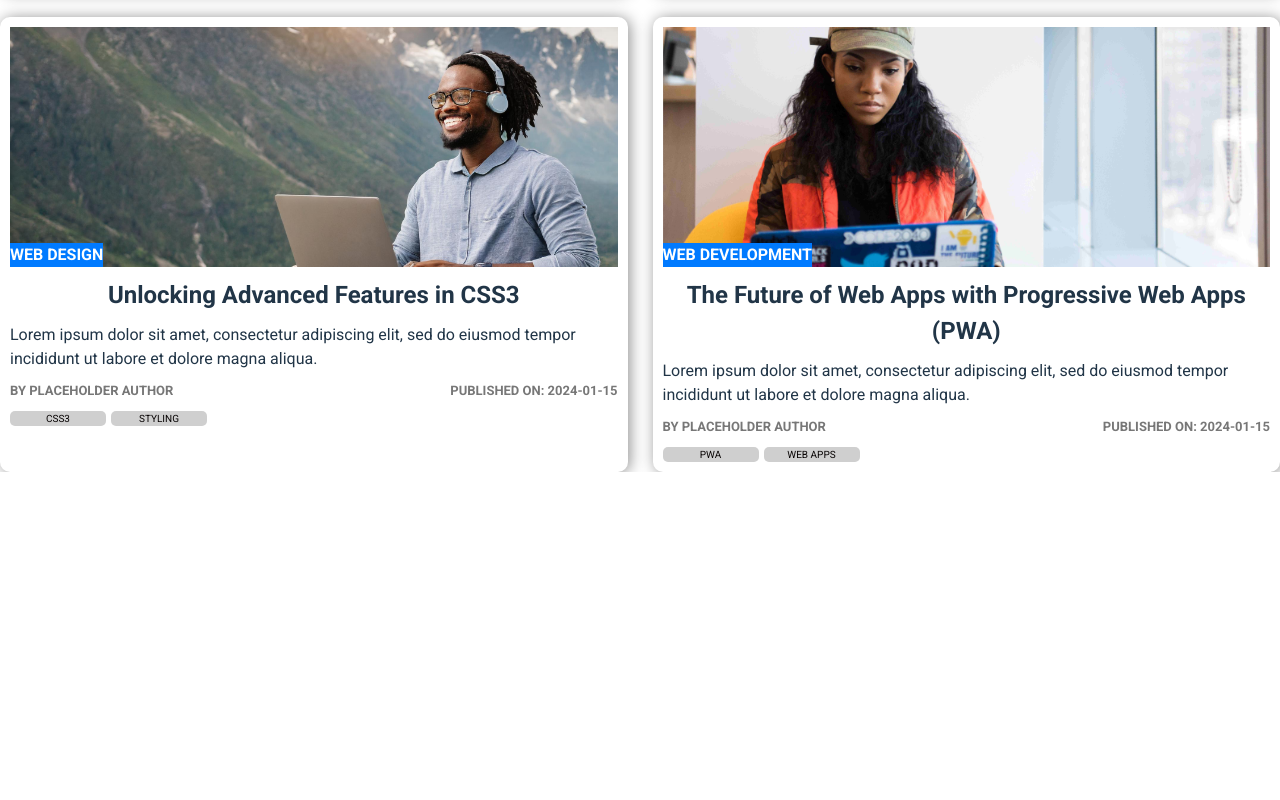
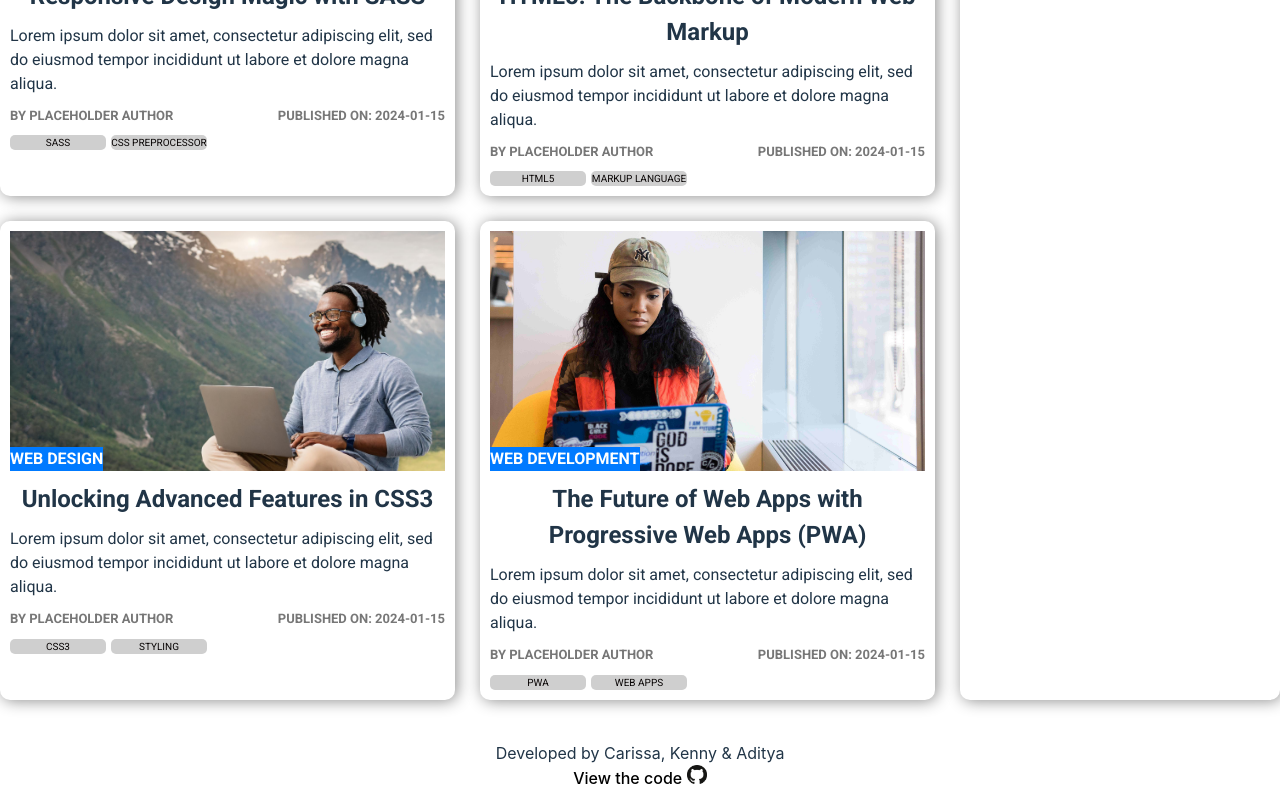
Before and after one commit to akbcit/News-App, a React (Vite) app: page / in a window 1280 px wide. Shown: the part 2378-3178 px from the top of the page. Before the commit the page ends 2850 px from the top, so only its background shows below. Built offline with nearby package versions, Linux system fonts and the light colour scheme.

Commit message:
added empty sidebar and footer

```diff
--- a/src/App.css
+++ b/src/App.css
@@ -10,6 +10,9 @@
 
 main{
   max-width: 1280px;
+  display: flex;
+  flex-direction: column;
+  gap:25px;
 }
 
 @media (min-width: 960px) {
--- /dev/null
+++ b/src/components/Footer.jsx
@@ -0,0 +1,12 @@
+import "../styles/Footer.css";
+
+function Footer(){
+    return(
+        <footer>
+            <p>Developed by Carissa, Kenny & Aditya</p>
+            <a href="https://github.com/akbcit/News-App">View the code<img src="images/GitHub-logo.png" id="footer-github-icon" alt="Footer github icon"/></a>
+        </footer>
+    )
+}
+
+export default Footer;
--- /dev/null
+++ b/src/components/SideBar.jsx
@@ -0,0 +1,7 @@
+import "../styles/SideBar.css";
+
+function SideBar() {
+  return <div className="side-bar"></div>;
+}
+
+export default SideBar;
--- a/src/pages/PageHome.jsx
+++ b/src/pages/PageHome.jsx
@@ -4,6 +4,8 @@
 import articles from "../data/articles.json";
 import selectFeaturedArticle from "../utils/selectFeaturedArticle";
 import HeaderNav from "../components/HeaderNav";
+import SideBar from "../components/SideBar";
+import Footer from "../components/Footer";
 
 function PageHome() {
   // select one featured article and get rest of the articles randomly
@@ -13,10 +15,12 @@
     <>
     <HeaderNav/>
     <main>
+    <FeaturedArticle article={featuredArticle} />
       <section id="articles-section">
-        <FeaturedArticle article={featuredArticle} />
         <ArticleGrid articles={otherArticles} />
+        <SideBar/>
       </section>
+      <Footer/>
     </main>
     </>
   );
--- /dev/null
+++ b/src/styles/Footer.css
@@ -0,0 +1,32 @@
+footer{
+    display: flex;
+    flex-direction: column;
+    justify-content: center;
+    align-items: center;
+    margin-bottom: 10px;
+    gap:0px;
+}
+
+footer p{
+    margin-bottom: 0;
+}
+
+footer a{
+    text-decoration: none;
+    margin-top: 0;
+    color: black;
+}
+
+footer a:hover{
+    text-decoration: none;
+    color: #53739a;
+}
+
+footer a:hover #footer-github-icon {
+    filter: brightness(0) saturate(100%) invert(27%) sepia(95%) saturate(4077%) hue-rotate(194deg) brightness(91%) contrast(87%);
+}
+
+#footer-github-icon{
+    margin-left: 5px;
+    height: 1.2rem;
+}
--- a/src/styles/PageHome.css
+++ b/src/styles/PageHome.css
@@ -1,5 +1,5 @@
 #articles-section{
     display: flex;
-    flex-direction: column;
+    flex-direction: row;
     gap:25px;
 }
--- /dev/null
+++ b/src/styles/SideBar.css
@@ -0,0 +1,10 @@
+.side-bar{
+    min-width: 20rem;
+    min-height: 100%;
+    display: flex;
+    flex-direction: column;
+    align-items: center;
+    justify-content: flex-start;
+    box-shadow: 2px 1px 15px 0px #8f8f8f;
+    border-radius: 10px;
+}
```
Also changed, not shown: public/images/GitHub-logo.png (added).
